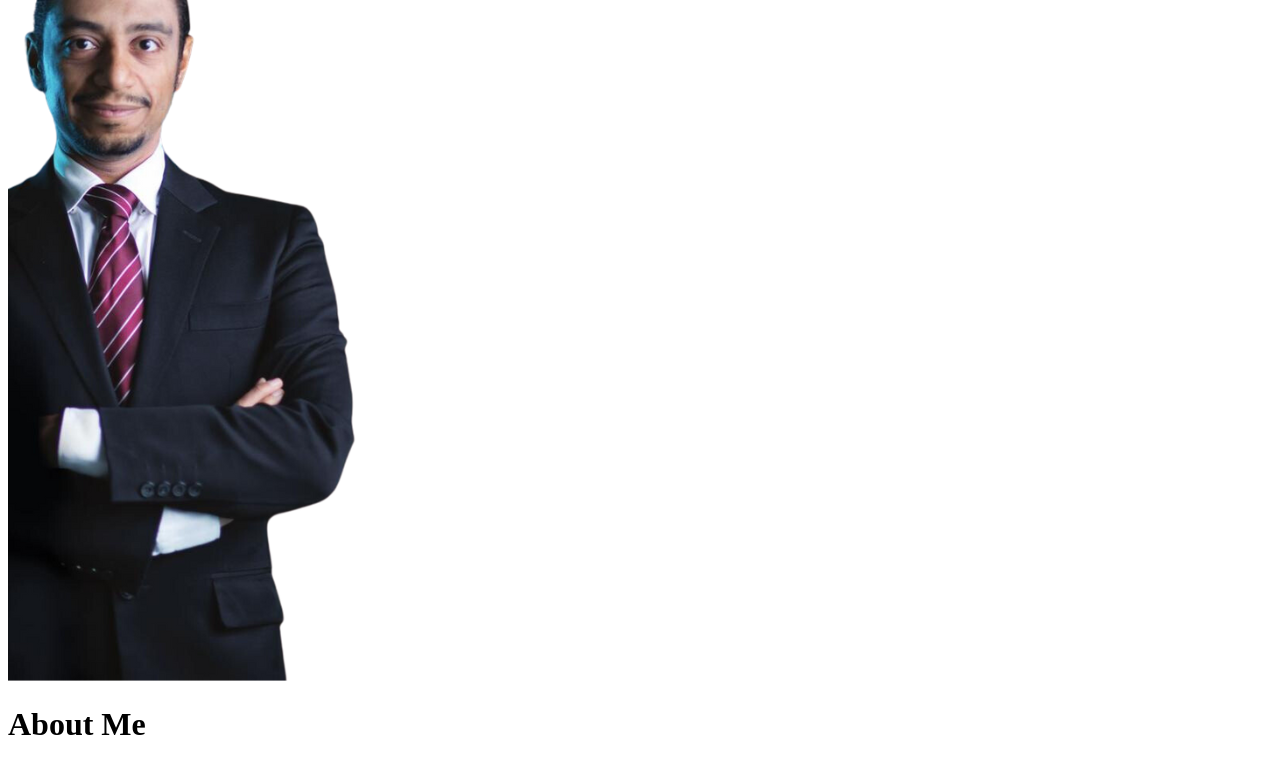
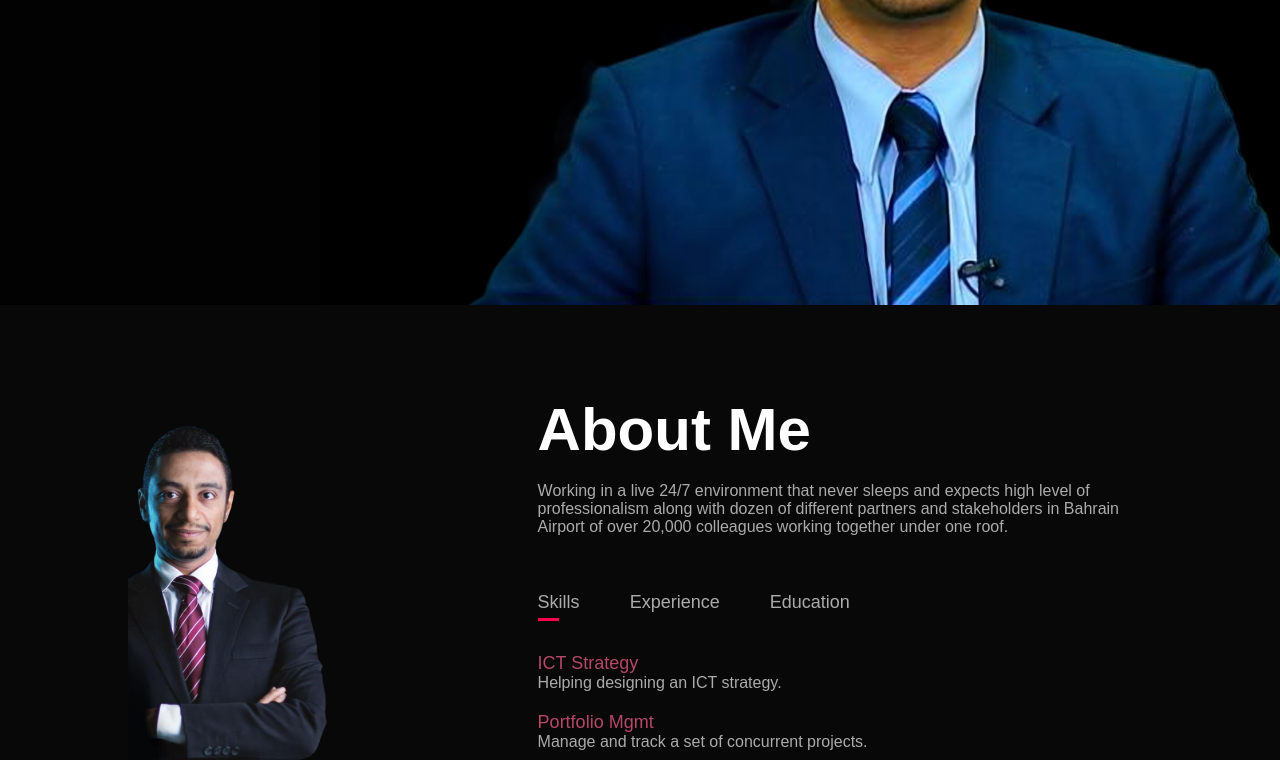
Before and after one commit to humaidan/humaidan.github.io, a plain HTML site: page index.html in a window 1280 px wide. Shown: the part 495-1255 px from the top of the page. Drawn offline with Linux system fonts and the light colour scheme.

Commit message:
fix preload issue

```diff
--- a/index.html
+++ b/index.html
@@ -14,7 +14,7 @@
     <link rel="icon" type="image/png" sizes="16x16" href="images/favicon-16x16.png">
     <link rel="manifest" href="/site.webmanifest">
 
-    <link rel="preload" rel="stylesheet" href="style.css">
+    <link rel="stylesheet" href="style.css">
     <script src="https://kit.fontawesome.com/eebb1f7e73.js" crossorigin="anonymous"></script>
 </head>
 
```
